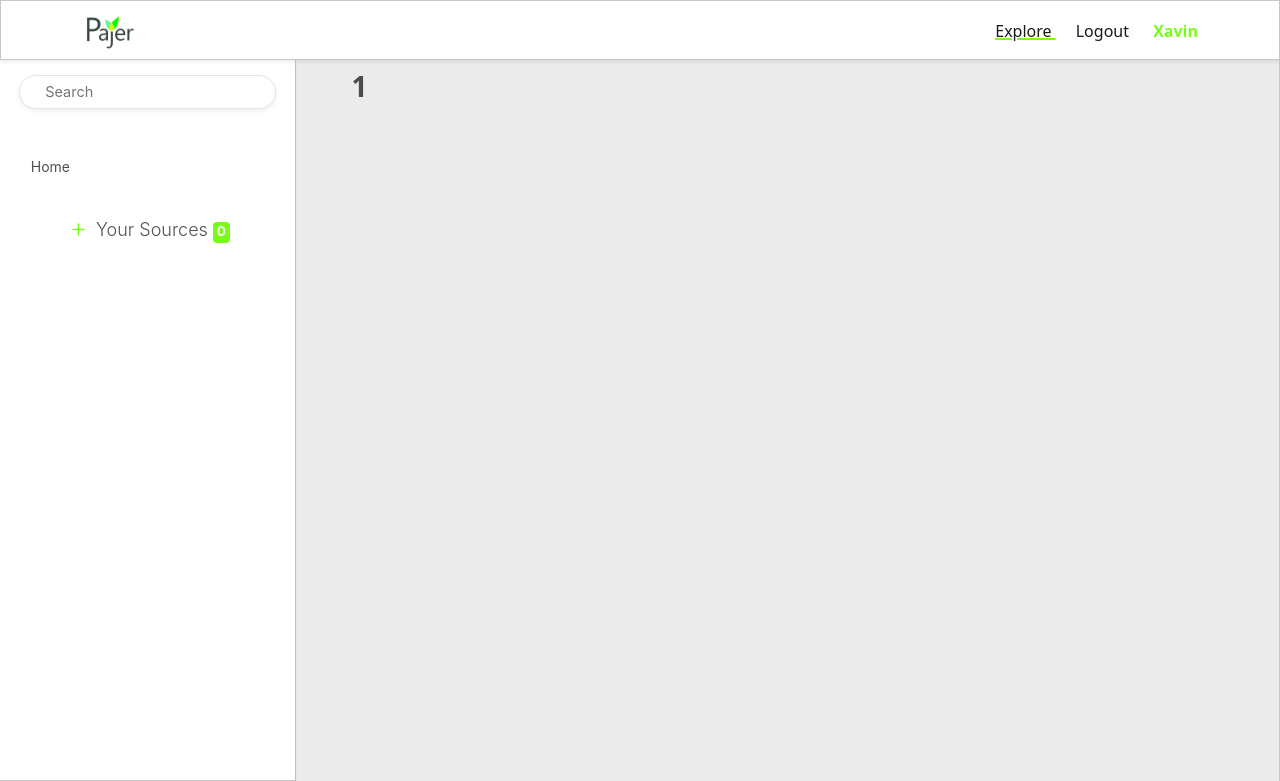
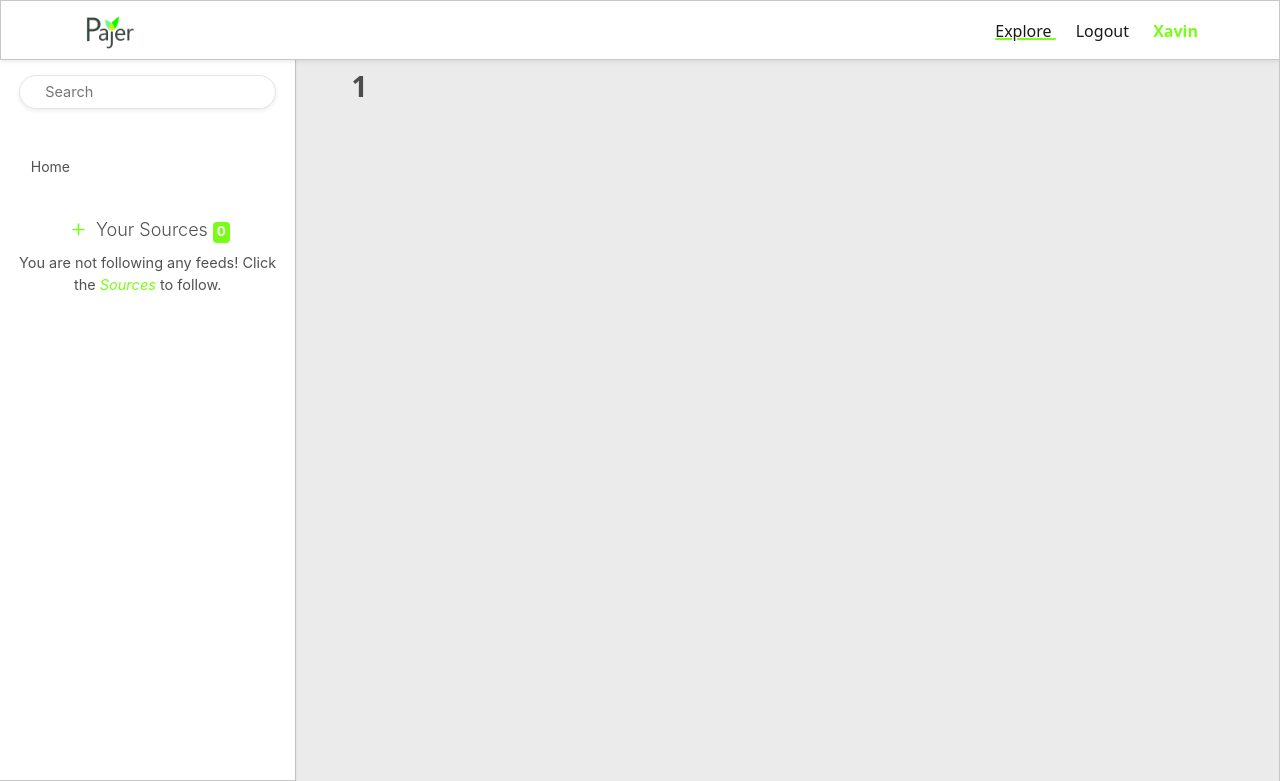
Before and after one commit to Xavin616/Pajer, a Django app: page /category/1 in a window 1280 px wide. Shown: the top 781 px of the page. Run offline with Django 3.2, Linux system fonts and the light colour scheme; a user stored in the database is signed in; data comes from the database, SQL or seed files in the repository; both versions use the stored data as it was after the commit; parts of the project's set-up code (start-up, migrations or seed data) failed here and were passed over.

Commit message:
Added Categories and better styling

```diff
--- a/codex/static/codex/layout.css
+++ b/codex/static/codex/layout.css
@@ -428,6 +428,10 @@ section {
       margin-top: -5px;
 }
 
+.row {
+    --bs-gutter-x: 1.1rem !important;
+}
+
 .row > .card {
     position: relative;
     padding: 12px;
--- a/codex/templates/codex/layout.html
+++ b/codex/templates/codex/layout.html
@@ -75,7 +75,7 @@
               </h5>
           </div>
 
-          {% if count == 0 %}
+          {% if sources.source_count == 0 %}
             You are not following any feeds!
             Click the <i style="color: #7afc19;">Sources</i> to follow.
           {% else %}
```
Also changed, not shown: db.sqlite3.
